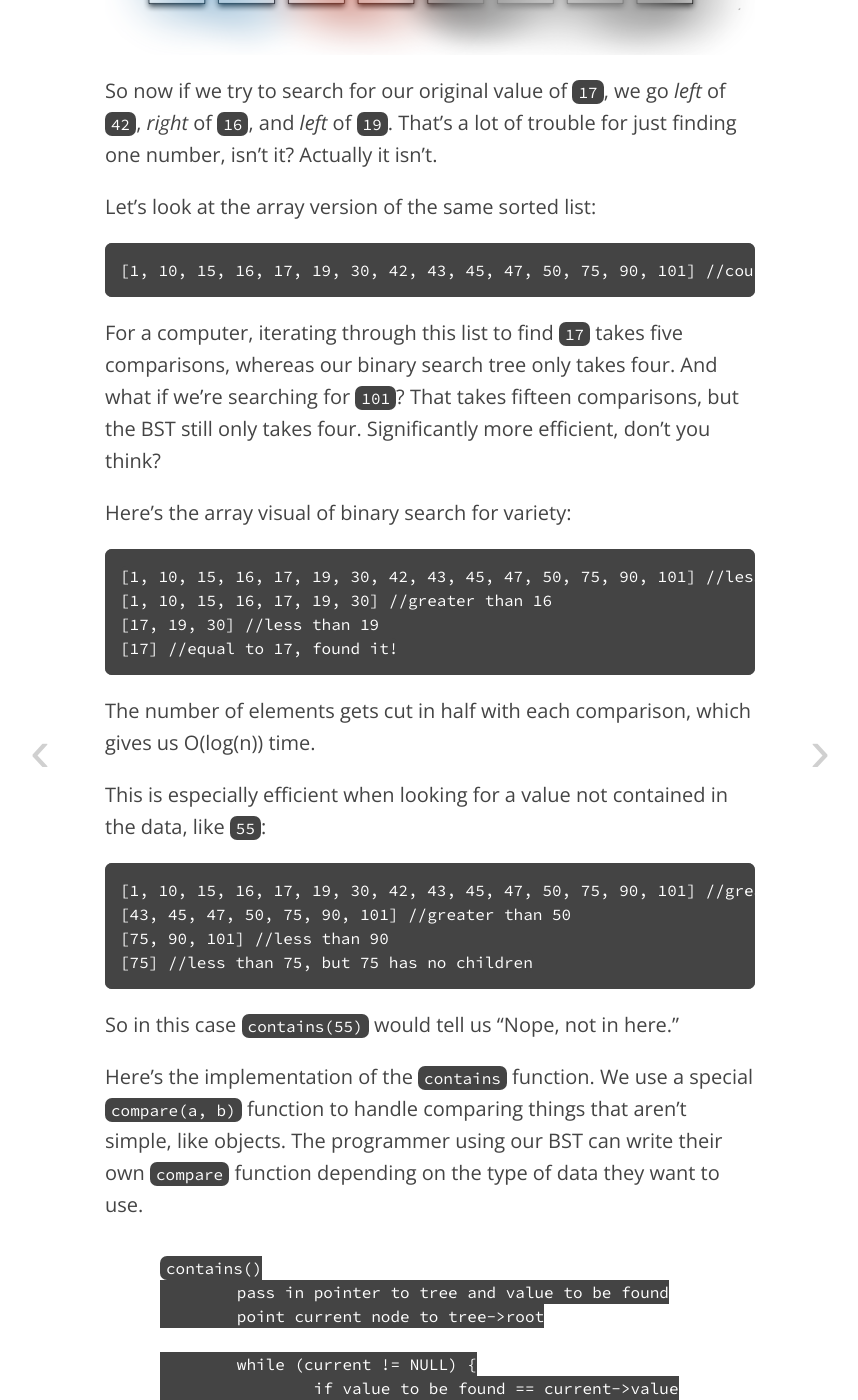
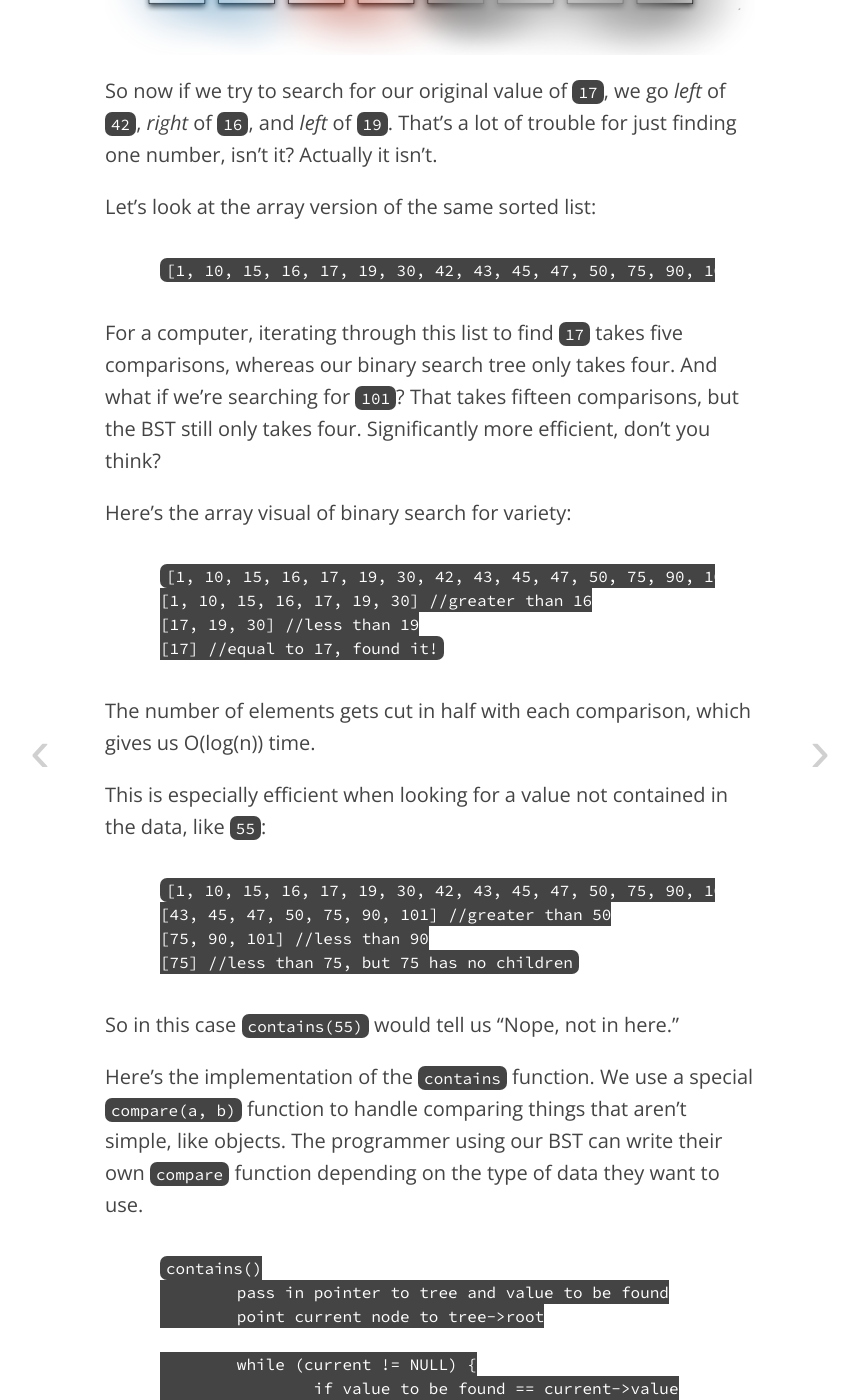
Before and after one commit to shelbyspees/speesblog, a Jekyll site: the page built from _posts/2015-03-11-finals-bst.md, in a window 1280 px wide and 1400 px high, scrolled down 4842 px. Shown: the whole window, without its empty margins (210-1068 px from the left). Built offline with Jekyll 4.4.1, drawn with Linux system fonts in a browser that asks for light colours; nearby versions of some CDN libraries; comment, search, counter and statistics services are not loaded; some of the changed text lies outside the part shown.

Commit message:
Fix post formatting

```diff
--- a/_posts/2015-03-11-finals-bst.md
+++ b/_posts/2015-03-11-finals-bst.md
@@ -84,16 +84,6 @@ Wait a second, computers don't have `left` and `right`. What could this possibly
 
 Well, let's look at a more full tree to understand the purpose of this better.
 
-
-
-
-
-
-
-
-
-
-
 <h3 class="anchor" id="contains">contains()</h3>
 
 <img class="wide" src="{{ site.url }}/assets/comp/bst-colors.png"/>
@@ -110,27 +100,31 @@ So now if we try to search for our original value of `17`, we go *left* of `42`,
 
 Let's look at the array version of the same sorted list:
 
-
-    [1, 10, 15, 16, 17, 19, 30, 42, 43, 45, 47, 50, 75, 90, 101] //count is 15
-
+{% highlight c %}
+[1, 10, 15, 16, 17, 19, 30, 42, 43, 45, 47, 50, 75, 90, 101] //count is 15
+{% endhighlight %}
 
 For a computer, iterating through this list to find `17` takes five comparisons, whereas our binary search tree only takes four. And what if we're searching for `101`? That takes fifteen comparisons, but the BST still only takes four. Significantly more efficient, don't you think?
 
 Here's the array visual of binary search for variety:
 
-    [1, 10, 15, 16, 17, 19, 30, 42, 43, 45, 47, 50, 75, 90, 101] //less than 42
-    [1, 10, 15, 16, 17, 19, 30] //greater than 16
-    [17, 19, 30] //less than 19
-    [17] //equal to 17, found it!
+{% highlight c %}
+[1, 10, 15, 16, 17, 19, 30, 42, 43, 45, 47, 50, 75, 90, 101] //less than 42
+[1, 10, 15, 16, 17, 19, 30] //greater than 16
+[17, 19, 30] //less than 19
+[17] //equal to 17, found it!
+{% endhighlight %}
 
 The number of elements gets cut in half with each comparison, which gives us O(log(n)) time.
 
 This is especially efficient when looking for a value not contained in the data, like `55`:
 
-    [1, 10, 15, 16, 17, 19, 30, 42, 43, 45, 47, 50, 75, 90, 101] //greater than 42
-    [43, 45, 47, 50, 75, 90, 101] //greater than 50
-    [75, 90, 101] //less than 90
-    [75] //less than 75, but 75 has no children
+{% highlight c %}
+[1, 10, 15, 16, 17, 19, 30, 42, 43, 45, 47, 50, 75, 90, 101] //greater than 42
+[43, 45, 47, 50, 75, 90, 101] //greater than 50
+[75, 90, 101] //less than 90
+[75] //less than 75, but 75 has no children
+{% endhighlight %}
 
 So in this case `contains(55)` would tell us "Nope, not in here."
 
@@ -174,17 +168,6 @@ int containsBST(struct BST * tree, TYPE val) {
 	return 0;
 }
 {% endhighlight %}
-
-
-
-
-
-
-
-
-
-
-
 
 <h3 class="anchor" id="add">add()</h3>
 
@@ -259,8 +242,10 @@ Say I wanted to add the value `55` to my tree after quickly learning it wasn't t
 
 The tree will always be sorted, but unfortunately it won't always be balanced. Let's go back to our sorted array for a more extreme illustration:
 
-    sortedArray = [1, 10, 15, 16, 17, 19, 30,
-    	42, 43, 45, 47, 50, 75, 90, 101] //count is 15
+{% highlight c %}
+sortedArray = [1, 10, 15, 16, 17, 19, 30,
+	42, 43, 45, 47, 50, 75, 90, 101] //count is 15
+{% endhighlight %}
 
 Imagine I wrote some code like this:
 
@@ -275,16 +260,6 @@ We would end up with a tree that looks like this:
 <img class="wide" src="{{ site.url }}/assets/comp/bst-unbalanced.png"/>
 
 Completely unbalanced. In this case, the `contains` function is no different from that of a dynamic array or linked list. You lose all the benefit of the binary search tree but you keep all the hassle of the recursive comparisons.
-
-
-
-
-
-
-
-
-
-
 
 <h3 class="anchor" id="remove">remove()</h3>
 
```
